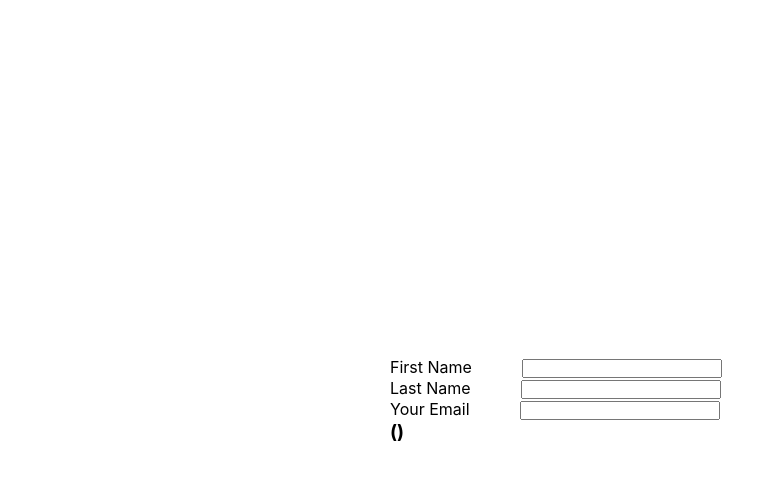
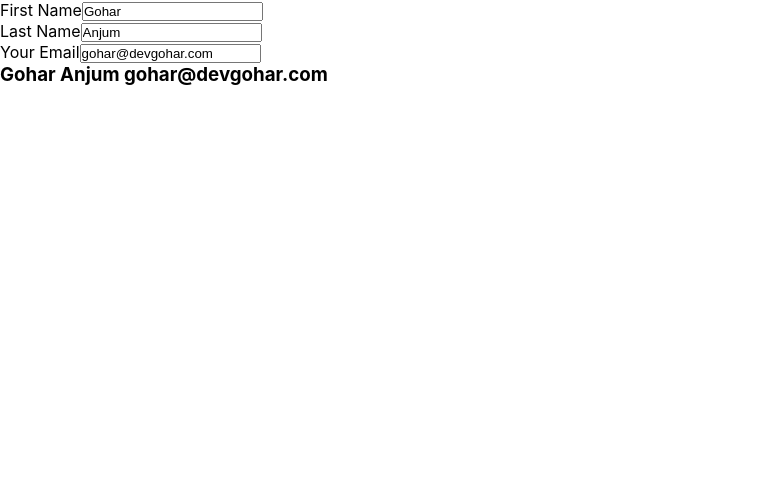
Before and after one commit to gohar-anjum/sr-react, a React (Create React App) app: page / in a window 1280 px wide. Shown: the top 480 px of the page, without its empty margins (0-784 px from the left). Built offline with nearby package versions, Linux system fonts and the light colour scheme.

Commit message:
Hook to render Multiple Data using Single |Hook

```diff
--- a/src/Components/input.css
+++ b/src/Components/input.css
@@ -6,21 +6,4 @@
 html, body{
     width: 100%;
     height: 100vh;
-    display: flex;
-    justify-content: center;
-    align-items: center;
 }
-.main{
-    width: 100%;
-    height: 100%;
-}
-.nameline{
-    width: 500px;
-}
-.nameline input{
-    margin-left: 50px;
-    width: 40%;
-}
-.nameline label{
-    width: 40%;
-}
--- a/src/Components/input.js
+++ b/src/Components/input.js
@@ -2,36 +2,38 @@ import { useState } from 'react';
 import './input.css';
 
 export default function InputComponent() {
-  const [inputText, setText] = useState('');
-
-  function Changed(e){
-    setText(e.target.value);
-  }
-  const [inputText2, setText2] = useState('');
-
-  function Changed2(e2){
-    setText2(e2.target.value);
-  }
-  const [inputText3, setText3] = useState('');
-
-  function Changed3(e3){
-    setText3(e3.target.value);
-  }
+    const [form, setForm] = useState({
+        FirstName : 'Gohar',
+        LastName : 'Anjum',
+        Email : 'gohar@devgohar.com'
+      });
   return (
     <div className='main'>
         <div className='nameline'>
             <label>First Name</label>
-            <input value={inputText} onChange={Changed} />
+            <input value={form.FirstName} onChange={e=>{
+                setForm({
+                    ...form,
+                    FirstName:e.target.value})
+            }} />
         </div>
         <div className='nameline'>
             <label>Last Name</label>
-            <input value={inputText2} onChange={Changed2} />
+            <input value={form.LastName} onChange={e=>{
+                setForm({
+                    ...form,
+                    LastName:e.target.value})
+            }} />
         </div>
         <div className='nameline'>
             <label>Your Email</label>
-            <input type='email' value={inputText3} onChange={Changed3} />
+            <input type='email' value={form.Email} onChange={e=>{
+                setForm({
+                    ...form,
+                    Email:e.target.value})
+            }} />
         </div>
-        <h3>{inputText} {inputText2} ({inputText3})</h3>
+        <h3>{form.FirstName} {form.LastName} {form.Email}</h3>
     </div>
   );
 }
```
